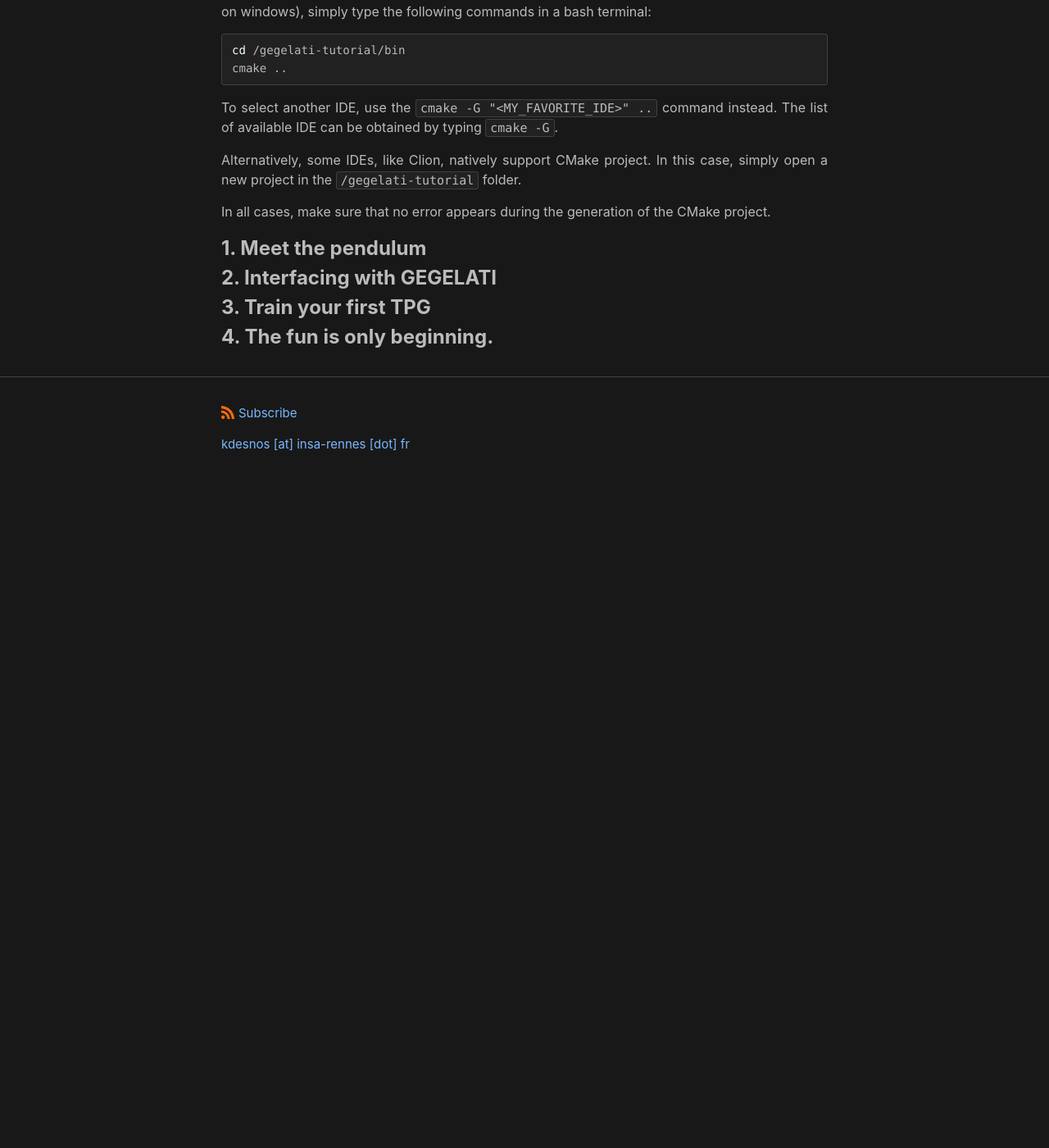
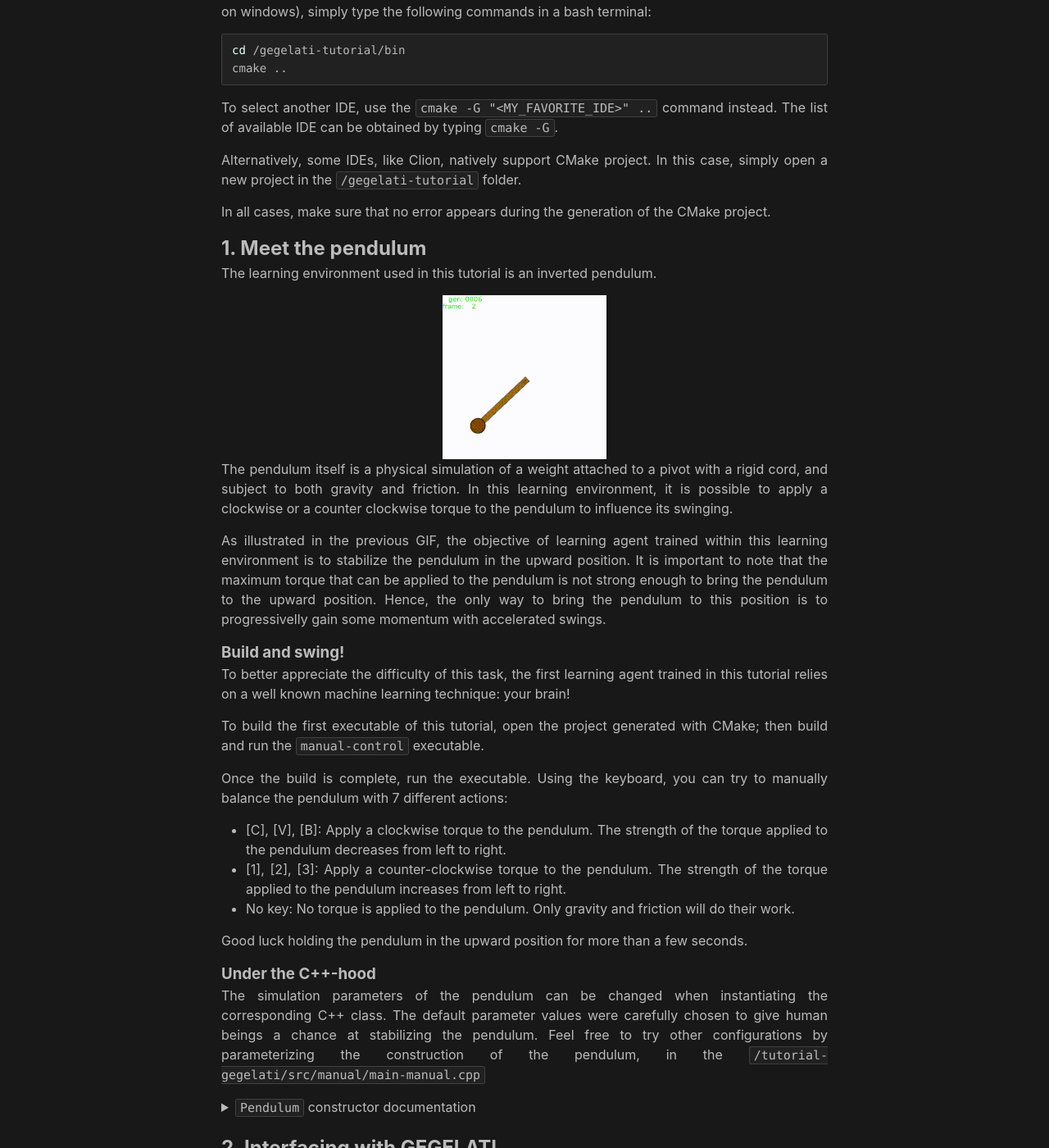
Before and after one commit to gegelati/gegelati-tutorial, a Jekyll site: the page built from docs/index.md, in a window 1280 px wide and 1400 px high, scrolled down 1524 px. Shown: the whole window at 82% size. Built offline with Jekyll 4.4.1, drawn with Linux system fonts in a browser that asks for light colours; before the commit the page ends 2137 px from its top, so only the background shows below that; some of the changed text lies outside the part shown.

Commit message:
(Pages) Meet the Pendulum

````diff
--- a/docs/index.md
+++ b/docs/index.md
@@ -98,6 +98,60 @@ In all cases, make sure that no error appears during the generation of the CMake
 
 
 ## 1. Meet the pendulum
+The learning environment used in this tutorial is an inverted pendulum.
+
+<div align=center><img src="./img/pendulum_g6_200x200.gif" width="200" /></div>
+
+The pendulum itself is a physical simulation of a weight attached to a pivot with a rigid cord, and subject to both gravity and friction.
+In this learning environment, it is possible to apply a clockwise or a counter clockwise torque to the pendulum to influence its swinging.
+
+As illustrated in the previous GIF, the objective of learning agent trained within this learning environment is to stabilize the pendulum in the upward position.
+It is important to note that the maximum torque that can be applied to the pendulum is not strong enough to bring the pendulum to the upward position.
+Hence, the only way to bring the pendulum to this position is to progressivelly gain some momentum with accelerated swings.
+
+### Build and swing!
+To better appreciate the difficulty of this task, the first learning agent trained in this tutorial relies on a well known machine learning technique: your brain!
+
+To build the first executable of this tutorial, open the project generated with CMake; then build and run the `manual-control` executable.
+
+Once the build is complete, run the executable.
+Using the keyboard, you can try to manually balance the pendulum with 7 different actions:
+* [C], [V], [B]: Apply a clockwise torque to the pendulum. The strength of the torque applied to the pendulum decreases from left to right.
+* [1], [2], [3]: Apply a counter-clockwise torque to the pendulum. The strength of the torque applied to the pendulum increases from left to right.
+* No key: No torque is applied to the pendulum. Only gravity and friction will do their work.
+
+Good luck holding the pendulum in the upward position for more than a few seconds.
+
+### Under the C++-hood
+The simulation parameters of the pendulum can be changed when instantiating the corresponding C++ class.
+The default parameter values were carefully chosen to give human beings a chance at stabilizing the pendulum.
+Feel free to try other configurations by parameterizing the construction of the pendulum, in the `/tutorial-gegelati/src/manual/main-manual.cpp`
+
+{% details `Pendulum` constructor documentation %}
+```C++
+/**
+* \brief Default constructor for a pendulum.
+*
+* \param[in] a the initial angular position of the pendulum. Default value
+* is 0.0, that is downard position.
+* \param[in] c the initial angular velocity of the pendulum. Default value
+* is 0.0.
+* \param[in] maxSpeed Maximum speed of the pendulum
+* \param[in] maxTorque maximum torque applicable to the pendulum.
+* \param[in] timeDelta Simulation step duration.
+* \param[in] gravity Universal constant
+* \param[in] mass Weight of the pendulum.
+* \param[in] length Length of the pendulum.
+* \param[in] friction Friction slowing down the pendulum proportionally to
+* its velovity.
+*/
+Pendulum(double a = M_PI, double v = 0.0, double maxSpeed = 16.0,
+  double maxTorque = 2.0, double timeDelta = 0.01, double gravity = 9.81,
+  double mass = 0.8, double length = 1.0, double friction = 0.005);
+```
+
+{% enddetails %}
+
 
 ## 2. Interfacing with GEGELATI
 
````
Also changed, not shown: other parts of docs/index.md (+1 -1 lines), docs/_sass/minima/custom-styles.scss (line endings or trailing spaces), docs/img/pendulum_g6_200x200.gif (added), 1 other file.
